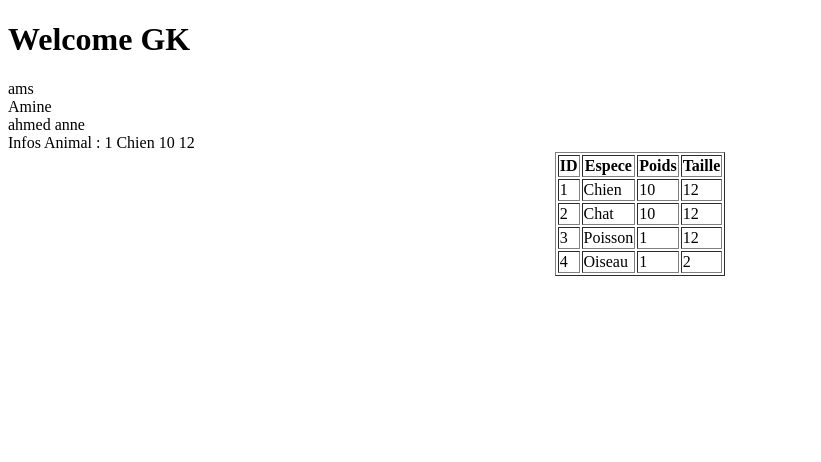
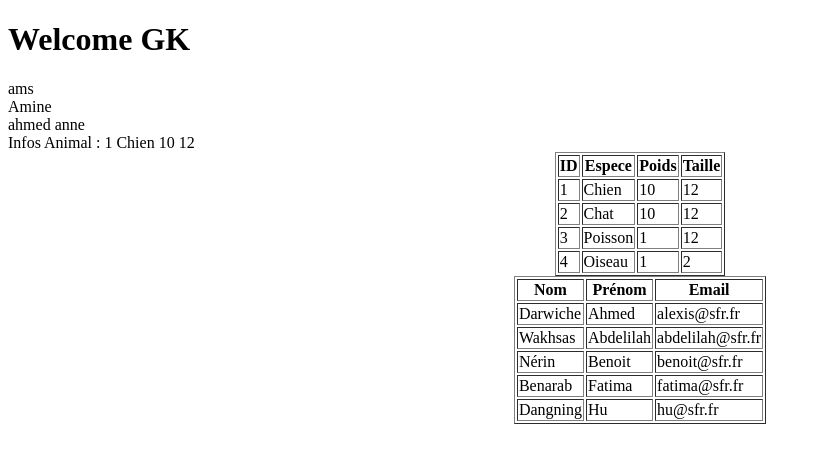
Before and after one commit to MezghichGit/labAngular, an Angular app: page / in a window 1280 px wide. Shown: the top 462 px of the page, without its empty margins (0-821 px from the left). Built offline with nearby package versions, Linux system fonts and the light colour scheme.

Commit message:
correction exo stagiaire

```diff
--- a/src/app/Models.ts
+++ b/src/app/Models.ts
@@ -17,3 +17,17 @@ export class Animal {
   }
 
 }
+
+export class Stagiaire
+{
+    nom : string;
+    prenom : string;
+    email : string;
+
+    constructor(nom:string,prenom:string,email:string)
+    {
+        this.nom=nom;
+        this.prenom=prenom;
+        this.email=email;
+    }
+}
--- a/src/app/app.component.html
+++ b/src/app/app.component.html
@@ -18,3 +18,20 @@
     <td>{{animal.taille}}</td>
   </tr>
 </table>
+
+<table align="center" border="1px solid">
+  <thead>
+    <tr>
+      <th>Nom</th>
+      <th>Prénom</th>
+      <th>Email</th>
+    </tr>
+  </thead>
+  <tbody>
+    <tr *ngFor="let stagiaire of stagiaires">
+      <td> {{stagiaire.nom}}</td>
+      <td> {{stagiaire.prenom}}</td>
+      <td> {{stagiaire.email}}</td>
+    </tr>
+  </tbody>
+</table>
--- a/src/app/app.component.ts
+++ b/src/app/app.component.ts
@@ -1,6 +1,6 @@
 import { Component } from '@angular/core';
 import { RouterOutlet } from '@angular/router';
-import { Animal } from './Models';
+import { Animal,Stagiaire } from './Models';
 import { CommonModule } from '@angular/common';
 
 @Component({
@@ -19,4 +19,11 @@ export class AppComponent {
   names:string[] = ["ahmed","anne","teddy","pierre"];
   animals : Animal[] = [new Animal(1,"Chien",10,12), new Animal(2,"Chat",10,12),new Animal(3,"Poisson",1,12), new Animal(4,"Oiseau",1,2)];
 
+  stagiaire1 = new Stagiaire("Darwiche","Ahmed","alexis@sfr.fr");
+  stagiaire2 = new Stagiaire("Wakhsas","Abdelilah","abdelilah@sfr.fr");
+  stagiaire3 = new Stagiaire("Nérin","Benoit","benoit@sfr.fr");
+  stagiaire4 = new Stagiaire("Benarab","Fatima","fatima@sfr.fr");
+  stagiaire5 = new Stagiaire("Dangning","Hu","hu@sfr.fr");
+
+  stagiaires: Stagiaire[] =[this.stagiaire1,this.stagiaire2,this.stagiaire3,this.stagiaire4,this.stagiaire5];
 }
```
